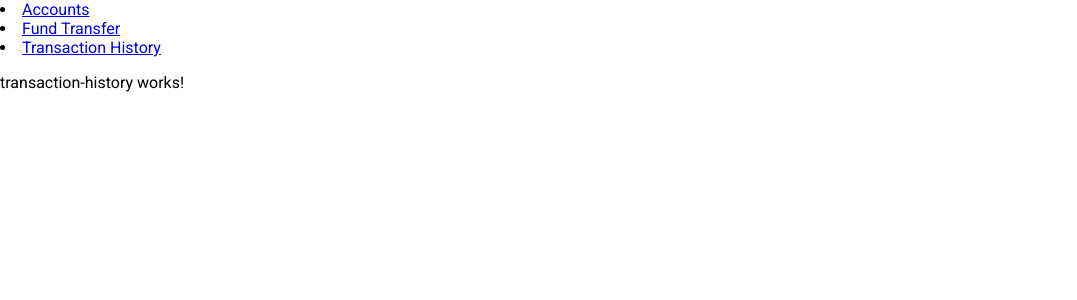
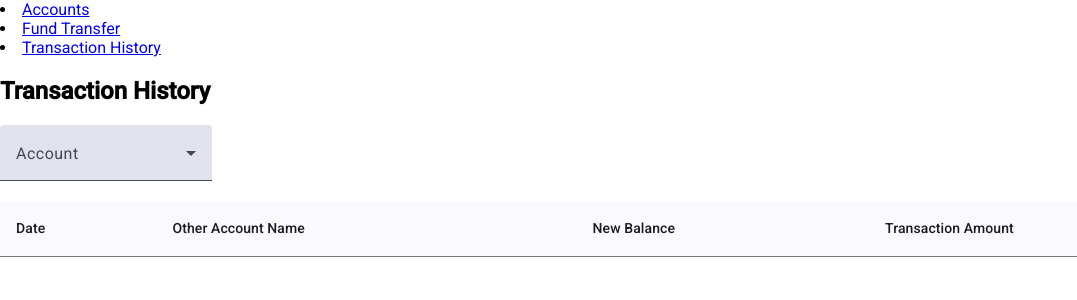
Before and after one commit to calvin-xu0/brainridge-bank, an Angular app: page /transaction-history in a window 1280 px wide. Shown: the top 300 px of the page, without its empty margins (0-1077 px from the left). Built offline with nearby package versions, Linux system fonts and the light colour scheme.

Commit message:
Render transaction history in table

```diff
--- a/src/app/accounts/transaction-history/transaction-history.component.html
+++ /dev/null
@@ -1 +0,0 @@
-<p>transaction-history works!</p>
--- a/src/app/app.routes.ts
+++ b/src/app/app.routes.ts
@@ -1,7 +1,7 @@
 import { Routes } from '@angular/router';
 import { AccountCreationComponent } from './accounts/account-creation/account-creation.component';
 import { FundTransferComponent } from './transactions/fund-transfer/fund-transfer.component';
-import { TransactionHistoryComponent } from './accounts/transaction-history/transaction-history.component';
+import { TransactionHistoryComponent } from './transactions/transaction-history/transaction-history.component';
 import { AccountListComponent } from './accounts/account-list/account-list.component';
 
 export const routes: Routes = [
--- a/src/app/transactions/shared/transaction.model.ts
+++ b/src/app/transactions/shared/transaction.model.ts
@@ -8,3 +8,12 @@ export class Transaction {
     public transactionAmount: number
   ) { }
 }
+
+export class TransactionLog {
+  constructor(
+    public date: Date,
+    public otherAccountName: string,
+    public newBalance: number,
+    public transactionAmount: number
+  ) { }
+}
--- a/src/app/transactions/shared/transaction.service.ts
+++ b/src/app/transactions/shared/transaction.service.ts
@@ -1,6 +1,6 @@
 import { Injectable, inject } from "@angular/core";
 import { Account } from "../../accounts/shared/account.model";
-import { Transaction } from "./transaction.model";
+import { Transaction, TransactionLog } from "./transaction.model";
 import { AccountService } from "../../accounts/shared/account.service";
 
 @Injectable({
@@ -24,4 +24,31 @@ export class TransactionService {
     this.transactions.push(transaction)
     return transaction
   }
+
+  getTransactionsForHistory(accountName: string) {
+    const reverseChronologicalTransactions: TransactionLog[] = []
+    this.transactions.forEach(t => {
+      if (accountName === t.fromAccountName) {
+        reverseChronologicalTransactions.push(
+          {
+            date: t.date,
+            otherAccountName: t.toAccountName,
+            newBalance: t.fromAccountNewBalance,
+            transactionAmount: t.transactionAmount
+          }
+        )
+      } else if (accountName === t.toAccountName) {
+        reverseChronologicalTransactions.push(
+          {
+            date: t.date,
+            otherAccountName: t.fromAccountName,
+            newBalance: t.toAccountNewBalance,
+            transactionAmount: t.transactionAmount
+          }
+        )
+      }
+    })
+    reverseChronologicalTransactions.reverse()
+    return reverseChronologicalTransactions
+  }
 }
--- /dev/null
+++ b/src/app/transactions/transaction-history/transaction-history.component.html
@@ -0,0 +1,36 @@
+<section>
+    <h2>Transaction History</h2>
+    <div>
+        <mat-form-field>
+            <mat-label>Account</mat-label>
+            <mat-select [(value)]="accountName" (valueChange)="changeAccount()">
+                @for (account of accounts; track account.name) {
+                <mat-option [value]=account.name> {{account.name }} -- {{account.balance | currency}} </mat-option>
+                }
+            </mat-select>
+        </mat-form-field>
+    </div>
+    <div>
+        <table mat-table [dataSource]="transactionLogs">
+            <ng-container matColumnDef="date">
+                <th mat-header-cell *matHeaderCellDef>Date</th>
+                <td mat-cell *matCellDef="let transactionLog"> {{transactionLog.date | date:'short'}} </td>
+            </ng-container>
+            <ng-container matColumnDef="otherAccountName">
+                <th mat-header-cell *matHeaderCellDef>Other Account Name</th>
+                <td mat-cell *matCellDef="let transactionLog"> {{transactionLog.otherAccountName }} </td>
+            </ng-container>
+            <ng-container matColumnDef="newBalance">
+                <th mat-header-cell *matHeaderCellDef>New Balance</th>
+                <td mat-cell *matCellDef="let transactionLog"> {{transactionLog.newBalance | currency}} </td>
+            </ng-container>
+            <ng-container matColumnDef="transactionAmount">
+                <th mat-header-cell *matHeaderCellDef>Transaction Amount</th>
+                <td mat-cell *matCellDef="let transactionLog"> {{transactionLog.transactionAmount | currency}} </td>
+            </ng-container>
+
+            <tr mat-header-row *matHeaderRowDef="displayedColumns"></tr>
+            <tr mat-row *matRowDef="let row; columns: displayedColumns"></tr>
+        </table>
+    </div>
+</section>
--- /dev/null
+++ b/src/app/transactions/transaction-history/transaction-history.component.ts
@@ -0,0 +1,31 @@
+import { Component, inject } from '@angular/core';
+import { MatFormFieldModule } from '@angular/material/form-field';
+import { MatSelectModule } from '@angular/material/select';
+import { AccountService } from '../../accounts/shared/account.service';
+import { Account } from '../../accounts/shared/account.model';
+import { CurrencyPipe, DatePipe } from '@angular/common';
+import { TransactionService } from '../shared/transaction.service';
+import { MatTableModule } from '@angular/material/table';
+import { TransactionLog } from '../shared/transaction.model';
+
+@Component({
+  selector: 'app-transaction-history',
+  standalone: true,
+  imports: [CurrencyPipe, DatePipe, MatFormFieldModule, MatSelectModule, MatTableModule],
+  templateUrl: './transaction-history.component.html',
+  styleUrl: './transaction-history.component.css'
+})
+export class TransactionHistoryComponent {
+  private accountService = inject(AccountService)
+  private transactionService = inject(TransactionService)
+  accounts = this.accountService.getAccounts()
+  transactionLogs!: TransactionLog[]
+  accountName!: string
+  account!: Account | undefined
+  displayedColumns = ['date', 'otherAccountName', 'newBalance', 'transactionAmount']
+
+  changeAccount() {
+    this.account = this.accountService.getAccountByName(this.accountName)
+    this.transactionLogs = this.transactionService.getTransactionsForHistory(this.accountName)
+  }
+}
```
Also changed, not shown: src/app/accounts/transaction-history/transaction-history.component.ts (deleted, +0 -12 lines), src/app/transactions/transaction-history/transaction-history.component.css (added), 1 other file (tests, documents, lock files or other folders).
